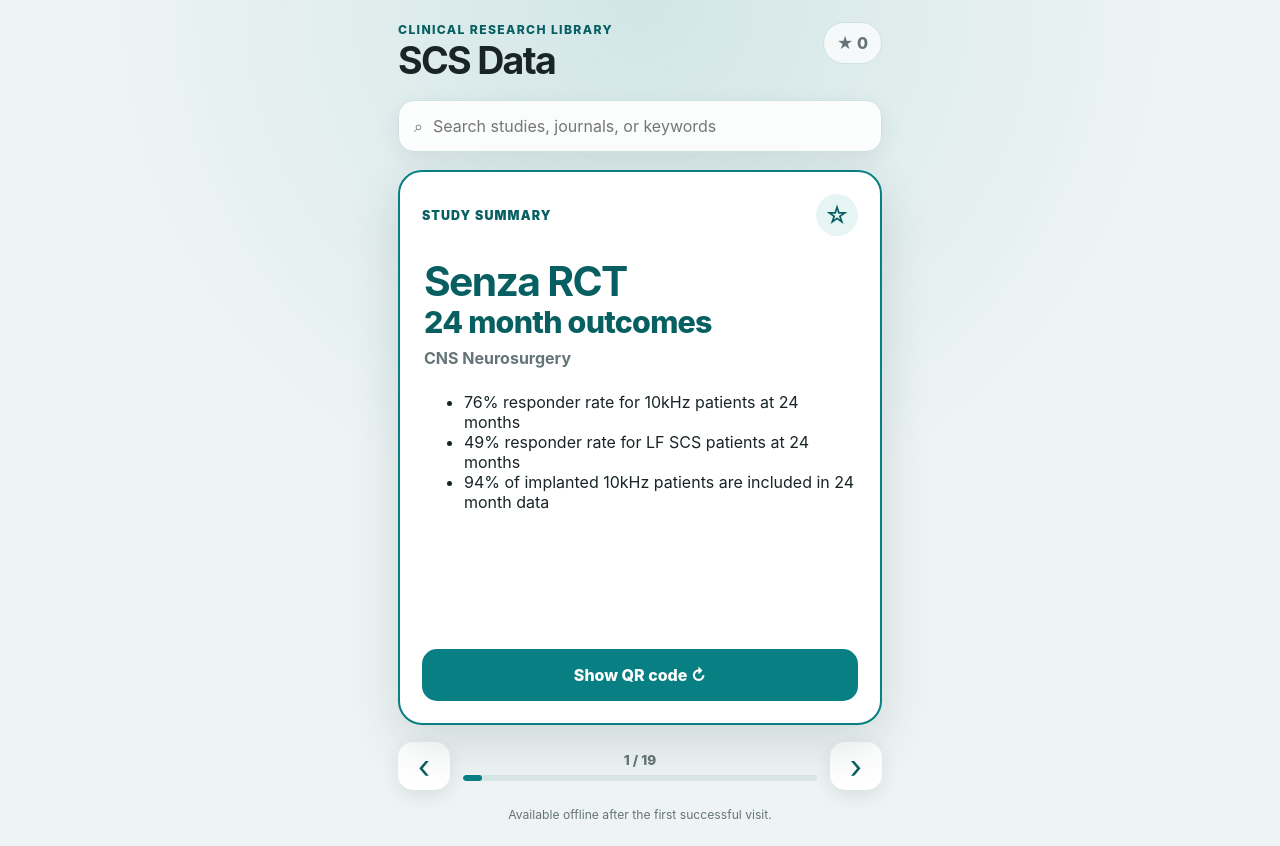
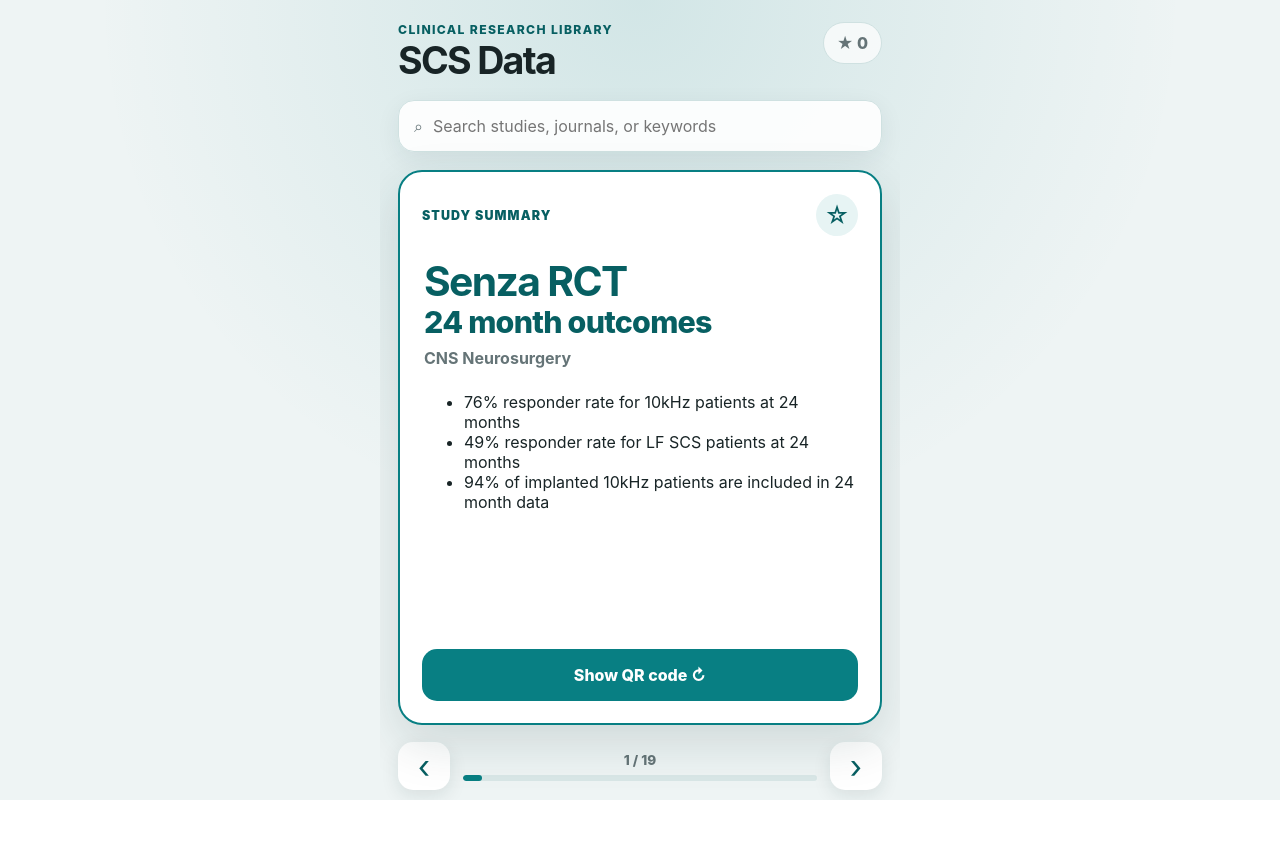
Before and after one commit to sashkinos/research-flashcards, a React (Vite) app: page / in a window 1280 px wide. After the commit the page ends 800 px from the top, so only its background shows below. Built offline with nearby package versions, Linux system fonts and the light colour scheme.

Commit message:
scroll fix

```diff
--- a/src/App.css
+++ b/src/App.css
@@ -25,7 +25,8 @@
 
 .app {
   width: min(100%, 520px);
-  min-height: 100dvh;
+  height: 100dvh;
+  overflow: hidden;
   margin: 0 auto;
   padding: max(22px, env(safe-area-inset-top)) 18px max(24px, env(safe-area-inset-bottom));
 }
@@ -150,6 +151,8 @@
   padding: 24px 2px 18px;
   overflow-y: auto;
   overscroll-behavior: contain;
+  -webkit-overflow-scrolling: touch;
+  touch-action: pan-y;
 }
 .cardContent h2, .qrContent h2 {
   margin: 0;
@@ -359,3 +362,10 @@
     transform: translateY(3px);
   }
 }
+.cardFront {
+  overscroll-behavior: contain;
+}
+
+.cardArea {
+  overscroll-behavior: contain;
+}
```
